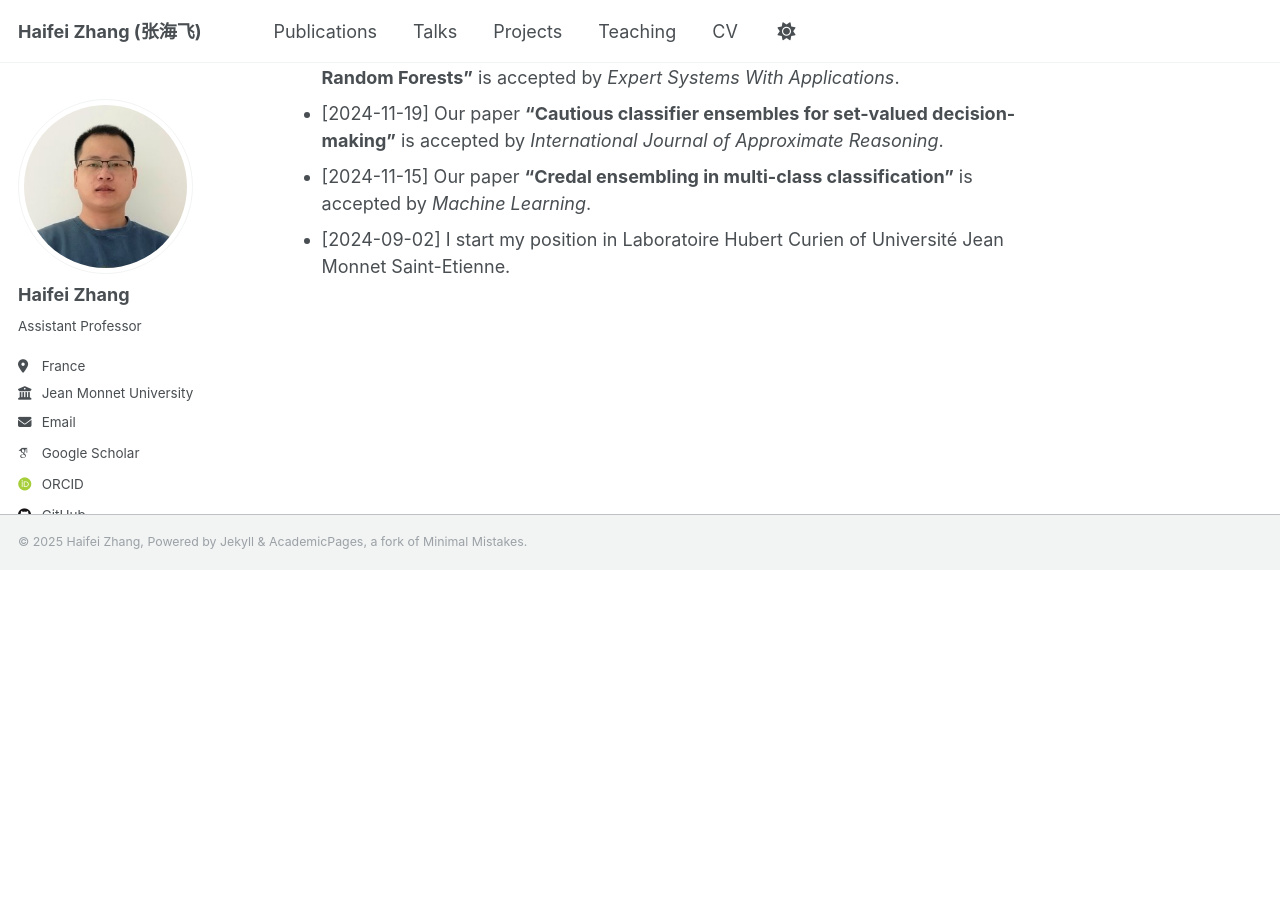
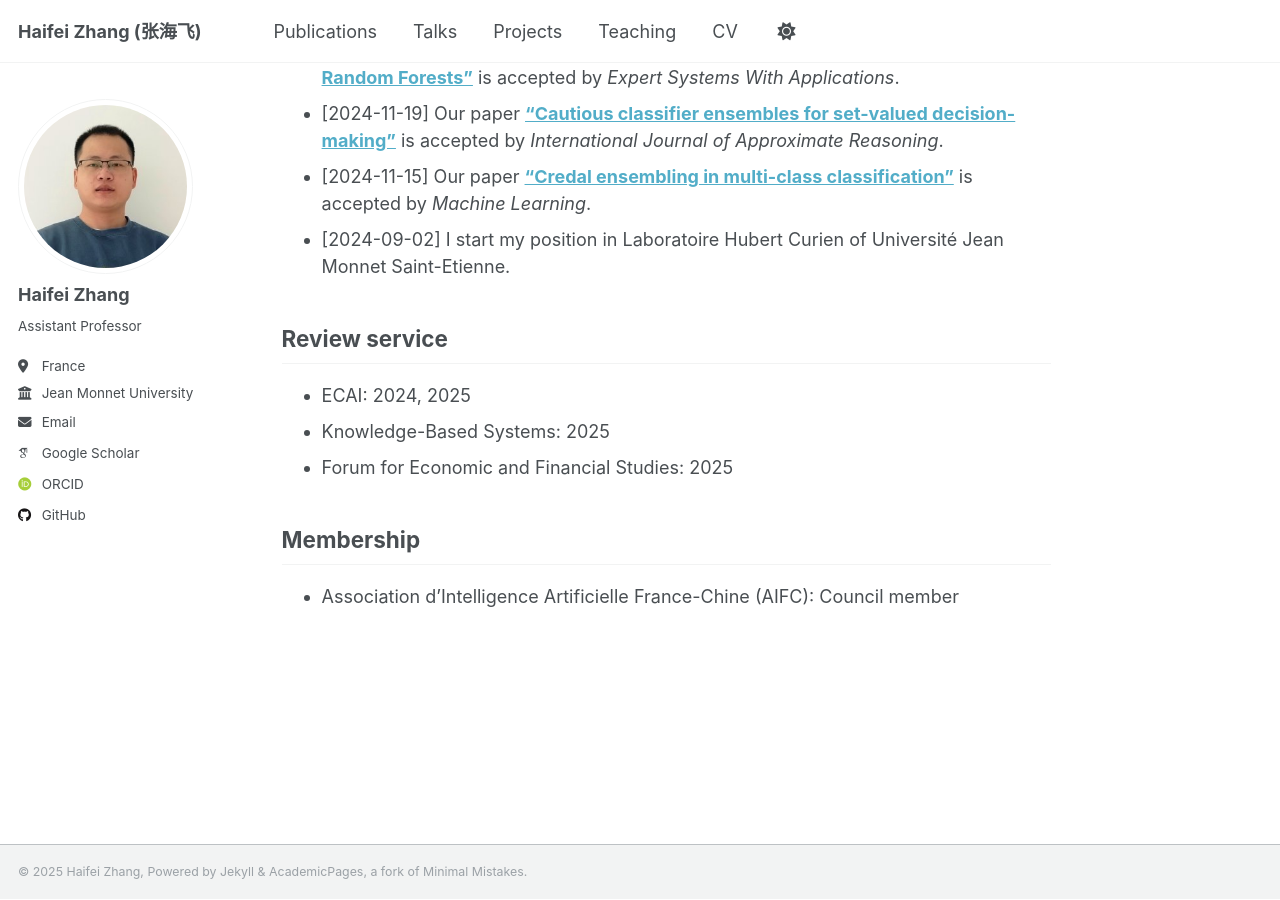
Before and after one commit to Haifei-ZHANG/Haifei-ZHANG.github.io, a Jekyll site: the page built from _pages/about.md, in a window 1280 px wide and 900 px high, scrolled down 632 px. Built offline with Jekyll 4.4.1, drawn with Linux system fonts in a browser that asks for light colours; some web fonts are replaced; before the commit the page ends 1201 px from its top, so only the background shows below that.

Commit message:
Update abour me

```diff
--- a/_includes/archive-single.html
+++ b/_includes/archive-single.html
@@ -46,7 +46,7 @@
       <p style="margin: 0;">{{ post.authors }} <br />
       Published in <i>{{ post.venue }}</i>, {{ post.date | default: "1900-01-01" | date: "%Y" }} </p>
     {% elsif post.collection == 'portfolio' %}
-        <p style="margin: 0;">Funding: {{ post.funding }} <br /> {{ post.period}} <br /> </p> <br /> {{post.image}}
+        <p style="margin: 0;">\<strong>Funding:</strong> {{ post.funding }} <br /> {{ post.period}} <br /> </p> <br /> {{post.image}}
     {% elsif post.date %}
       <p class="page__date"><strong><i class="fa fa-fw fa-calendar" aria-hidden="true"></i> {{ site.data.ui-text[site.locale].date_label | default: "Published:" }}</strong> <time datetime="{{ post.date | default: "1900-01-01" | date_to_xmlschema }}">{{ post.date | default: "1900-01-01" | date: "%B %d, %Y" }}</time></p>
     {% endif %}
--- a/_layouts/single.html
+++ b/_layouts/single.html
@@ -36,8 +36,8 @@ layout: default
 
         {% if page.collection == 'teaching' %}
           <p> {{ page.type }}, <i>{{ page.venue }}</i>, {{ page.date | default: "1900-01-01" | date: "%Y" }} </p>
-        {% elsif post.collection == 'portfolio' %}
-         <p><strong>Funding: {{ post.funding }} <br /> Period: {{ post.period}}</strong> </p>
+        {% elsif page.collection == 'portfolio' %}
+         <p><strong>Funding:</strong> {{ page.funding }} <br /> <strong>Period:</strong> {{ page.period}} </p>
         {% elsif page.venue and page.date and page.authors and page.paperurl %}
           <p>{{ page.authors }}<br />Published in <i>{{ page.venue }}</i>, {{ page.date | default: "1900-01-01" | date: "%Y" }} <br /><a href=" {{ page.paperurl }} " target="_blank">{{ page.paperurl }}</a></p>
         {% elsif page.venue and page.date and page.authors %}
--- a/_pages/about.md
+++ b/_pages/about.md
@@ -17,7 +17,18 @@ My research interests are
 - Graph representation learning (GNNs).
 
 ## News
-- [2025-06-16] Our paper **"Efficient and Effective Counterfactual Explanations for Random Forests"** is accepted by *Expert Systems With Applications*.
-- [2024-11-19] Our paper **"Cautious classifier ensembles for set-valued decision-making"** is accepted by *International Journal of Approximate Reasoning*.
-- [2024-11-15] Our paper **"Credal ensembling in multi-class classification"** is accepted by *Machine Learning*.
+- [2025-06-16] Our paper [**"Efficient and Effective Counterfactual Explanations for Random Forests"**](https://doi.org/10.1016/j.eswa.2025.128661) is accepted by *Expert Systems With Applications*.
+- [2024-11-19] Our paper [**"Cautious classifier ensembles for set-valued decision-making"**](https://doi.org/10.1016/j.ijar.2024.109328) is accepted by *International Journal of Approximate Reasoning*.
+- [2024-11-15] Our paper [**"Credal ensembling in multi-class classification"**](https://doi.org/10.1007/s10994-024-06703-y) is accepted by *Machine Learning*.
 - [2024-09-02] I start my position in Laboratoire Hubert Curien of Université Jean Monnet Saint-Etienne.
+
+
+
+## Review service
+- ECAI: 2024, 2025
+- Knowledge-Based Systems: 2025
+- Forum for Economic and Financial Studies: 2025
+
+
+## Membership
+- Association d'Intelligence Artificielle France-Chine (AIFC): Council member
```
